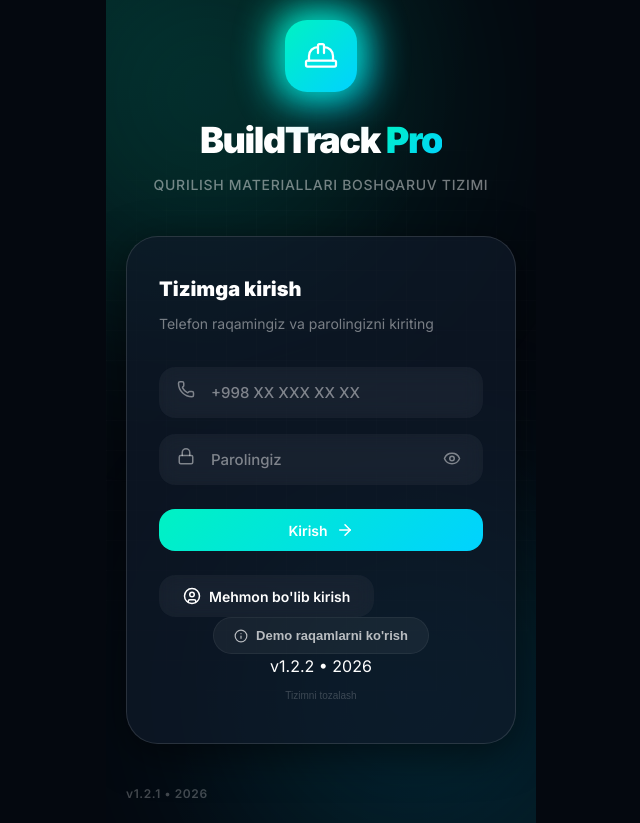
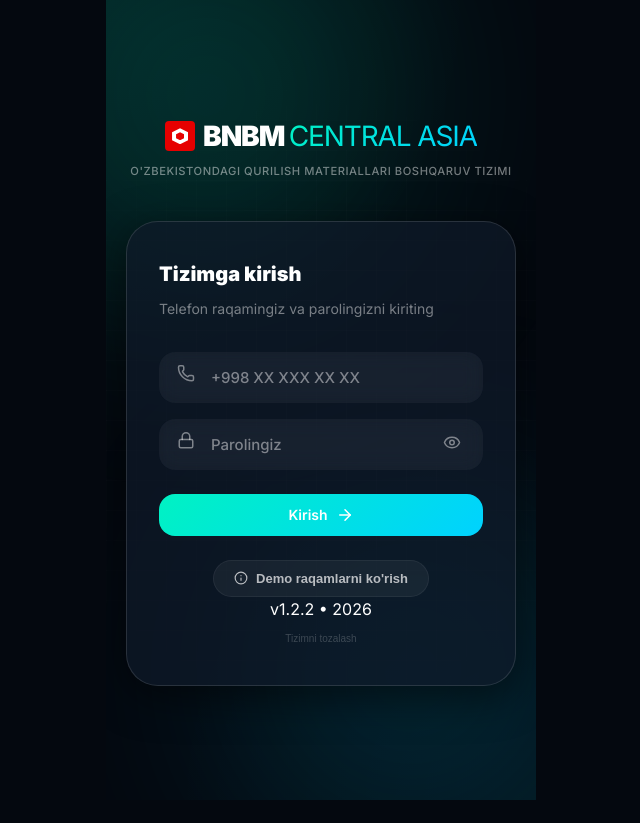
Before and after one commit to bespobobo-ctrl/BNBM-Fergana-Kokand, a React (Vite) app: page / in a window 1280 px wide. Shown: the whole page, without its empty margins (319-959 px from the left). After the commit the page ends 800 px from the top, so only its background shows below. Built offline with nearby package versions, Linux system fonts and the light colour scheme.

Commit message:
update login UI for BNBM Central Asia

```diff
--- a/src/pages/Login.jsx
+++ b/src/pages/Login.jsx
@@ -85,14 +85,18 @@
 
             <div className="login-content">
                 <div className="login-logo-section animate-fade-in-up">
-                    <div className="login-logo">
-                        <div className="login-logo-icon">
-                            <HardHat size={36} strokeWidth={1.5} />
+                    <div style={{ display: 'flex', alignItems: 'center', justifyContent: 'center', gap: '8px', marginBottom: '4px' }}>
+                        <div style={{ width: '30px', height: '30px', backgroundColor: '#e60000', borderRadius: '4px', display: 'flex', alignItems: 'center', justifyContent: 'center' }}>
+                            <div style={{ width: '16px', height: '16px', backgroundColor: 'white', clipPath: 'polygon(50% 0%, 100% 25%, 100% 75%, 50% 100%, 0% 75%, 0% 25%)', display: 'flex', alignItems: 'center', justifyContent: 'center' }}>
+                                <div style={{ width: '8px', height: '8px', backgroundColor: '#e60000', clipPath: 'polygon(50% 0%, 100% 25%, 100% 75%, 50% 100%, 0% 75%, 0% 25%)' }}></div>
+                            </div>
                         </div>
-                        <div className="login-logo-glow"></div>
+                        <h1 className="login-title" style={{ margin: 0, fontSize: '28px', color: 'white', fontWeight: 900 }}>
+                            BNBM <span style={{ color: '#d1d5db', fontWeight: 400 }}>CENTRAL ASIA</span>
+                        </h1>
                     </div>
-                    <h1 className="login-title">BuildTrack <span>Pro</span></h1>
-                    <p className="login-subtitle">Qurilish materiallari boshqaruv tizimi</p>
+                    <p className="login-subtitle" style={{ textTransform: 'uppercase', letterSpacing: '0.05em', fontSize: '0.7rem' }}>O'zbekistondagi qurilish materiallari boshqaruv tizimi</p>
+
                 </div>
 
                 <form className="login-form animate-fade-in-up stagger-2" onSubmit={handleSubmit}>
@@ -140,10 +144,7 @@
                             )}
                         </button>
 
-                        <button type="button" className="btn btn-secondary btn-full mt-3" onClick={handleGuestLogin} disabled={isLoading}>
-                            <UserCircle size={18} />
-                            Mehmon bo'lib kirish
-                        </button>
+
 
                         <div className="login-footer animate-fade-in stagger-4">
                             <button className="login-demo-link" onClick={() => setShowDemoModal(true)}>
@@ -186,7 +187,7 @@
                     </div>
                 )}
 
-                <p className="login-version animate-fade-in stagger-4">v1.2.1 • 2026</p>
+
             </div>
         </div>
     );
```
